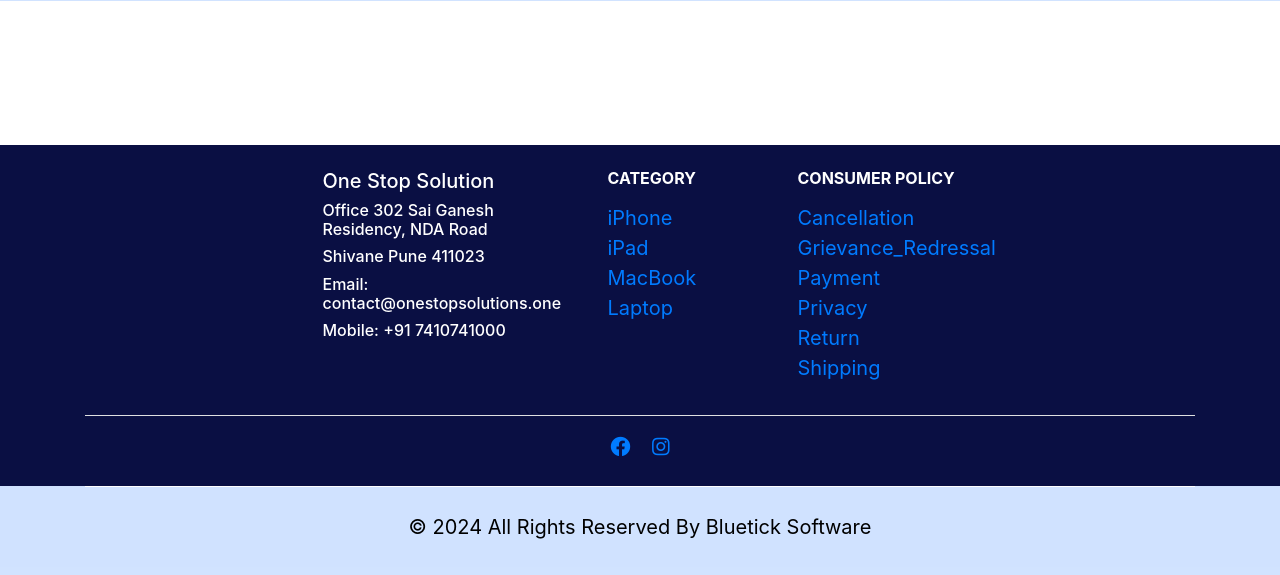
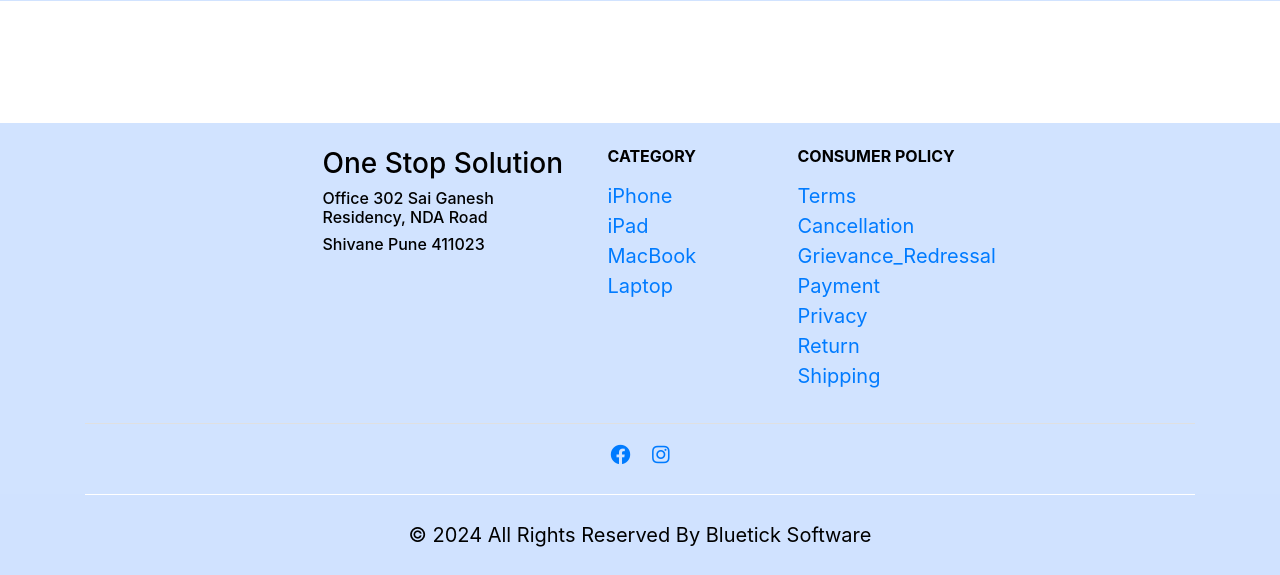
Before and after one commit to 24sagar/onestop, a Django app: page / in a window 1280 px wide. Shown: the part 1863-2438 px from the top of the page. Before the commit the page ends 2402 px from the top, so only its background shows below. Run offline with Django 5.2, Linux system fonts and the light colour scheme; some libraries are stand-ins or nearby versions.

Commit message:
footer changes

```diff
--- a/templates/footer.html
+++ b/templates/footer.html
@@ -1,21 +1,22 @@
 
 <!-- Footer -->
-<footer class="py-4" style="background-color: #0A0F43;">
+<br>
+<br>
+<hr style="border: 1px solid white; margin: 0;">
+<footer class="py-4" style="background-color: #D1E3FF;">
   <div class="container">
     <div class="row justify-content-center">
       <!-- Logo and Company -->
-      <div class="col-md-3" style="color: white;">
-        <h5>One Stop Solution</h5>
+      <div class="col-md-3" style="color: black;">
+        <h3>One Stop Solution</h3>
         <h6> Office 302 Sai Ganesh Residency, NDA Road</h6>
         <h6> Shivane Pune 411023</h6>
-        <h6> Email: contact@onestopsolutions.one</h6>
-        <h6> Mobile: +91 7410741000</h6>
       </div>
 
 
       <!-- Second Column -->
       <div class="col-md-2 justify-content-center">
-        <h6 class="text-uppercase" style="color: white;">Category</h6>
+        <h6 class="text-uppercase" style="color: black;">Category</h6>
         <ul class="list-unstyled">
           <li><a href="/iphone" class="text-custom">iPhone</a></li>
           <li><a href="/ipad" class="text-custom">iPad</a></li>
@@ -26,8 +27,9 @@
 
       <div class="col-md-2 justify-content-center">
 
-        <h6 class="text-uppercase" style="color: white;">Consumer Policy</h6>
+        <h6 class="text-uppercase" style="color: black;">Consumer Policy</h6>
         <ul class="list-unstyled">
+          <li><a href="/static/files/terms.pdf" class="text-custom" target = "_blank">Terms</a></li>
           <li><a href="/static/files/cancel.pdf" class="text-custom" target = "_blank">Cancellation</a></li>
           <li><a href="/static/files/grievance.pdf" class="text-custom" target = "_blank">Grievance_Redressal</a></li>
           <li><a href="/static/files/payment.pdf" class="text-custom" target = "_blank">Payment</a></li>
--- a/templates/index.html
+++ b/templates/index.html
@@ -111,7 +111,7 @@
 </section>
 
 <div>
-	<br><br><br><br><br><br>
+	<br><br><br>
 </div>
 
 <!-- end professional section -->
```
Also changed, not shown: db.sqlite3, 1 other file.
